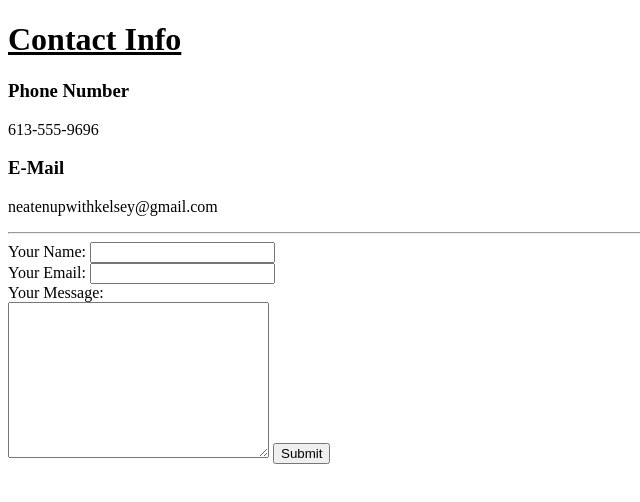
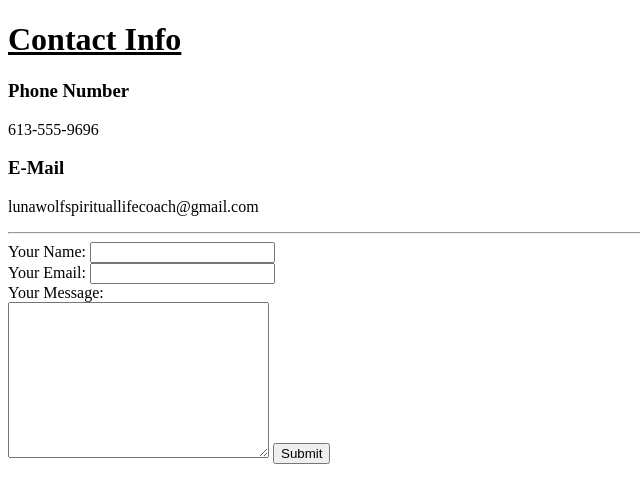
Before and after one commit to lunawolfhealing/cv, a plain HTML site: page contact.html in a window 1280 px wide. Shown: the full height of the page, 0-640 px from the left. Drawn offline with Linux system fonts and the light colour scheme.

Commit message:
Add files via upload

```diff
--- a/contact.html
+++ b/contact.html
@@ -11,9 +11,9 @@
   <h3>Phone Number</h3>
   <p>613-555-9696</p>
   <h3>E-Mail</h3>
-  <p>neatenupwithkelsey@gmail.com</p>
+  <p>lunawolfspirituallifecoach@gmail.com</p>
   <hr>
-  <form action="mailto:info@gmail.com" method="post"enctype="text/plain">
+  <form action="mailto:lunawolfspirituallifecoach@gmail.com" method="post"enctype="text/plain">
     <label>Your Name:</label>
     <input type="text" name="yourName" value=""><br />
     <label for="">Your Email:</label>
```
